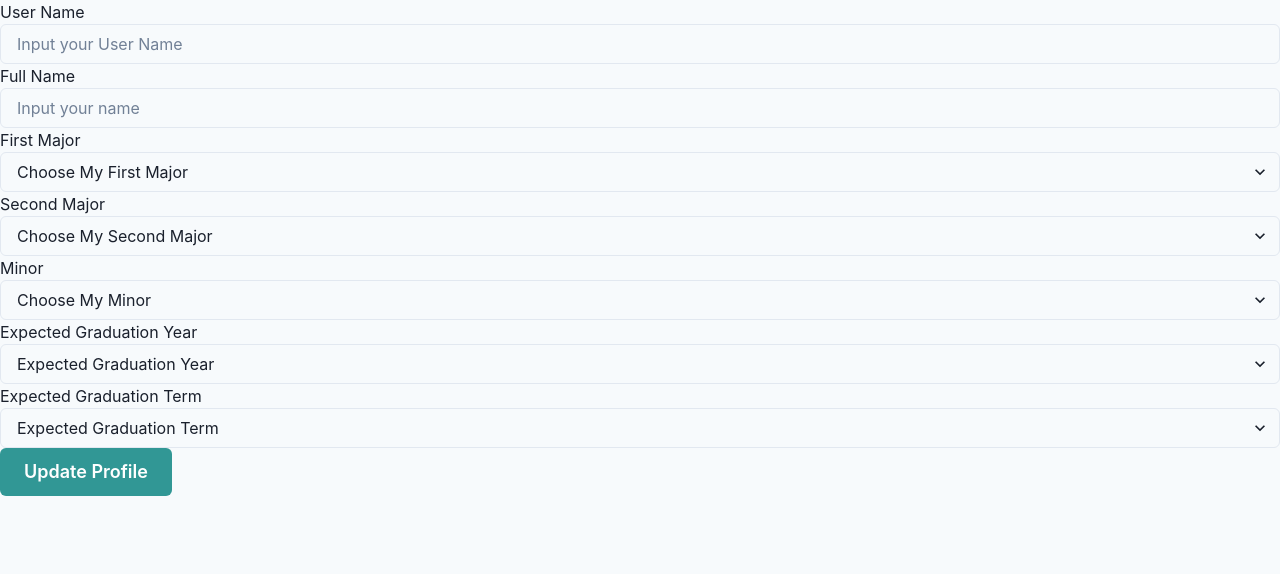
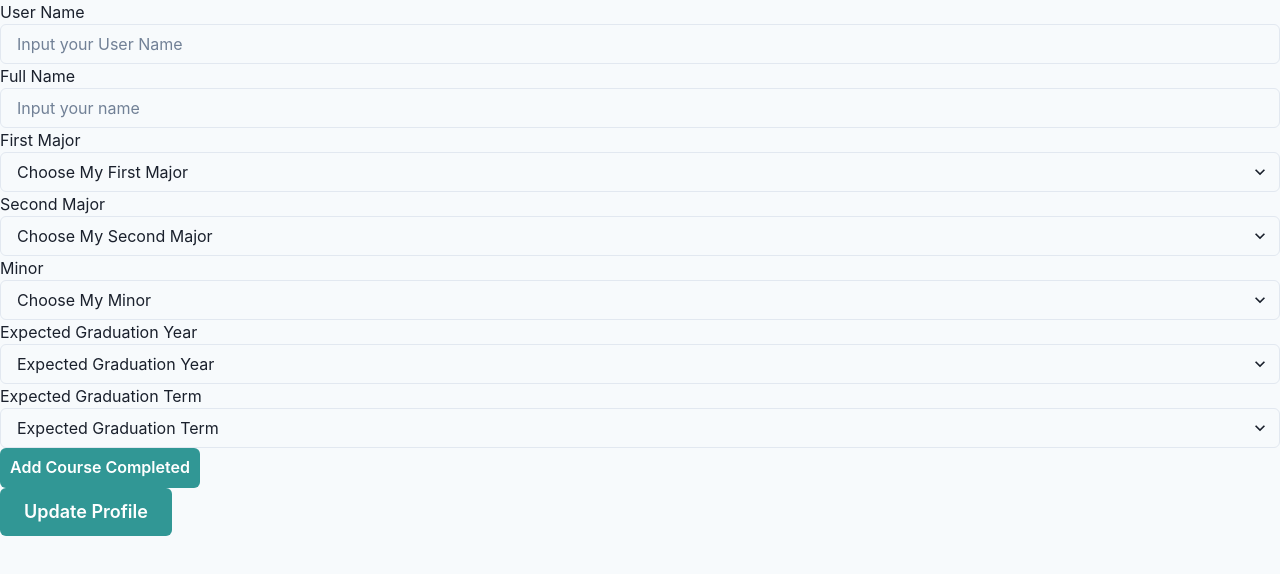
Before and after one commit to jovialis/vu-course-planner, a Next.js app in the folder hosting/: page /profile in a window 1280 px wide. Shown: the top 574 px of the page. Built offline with nearby package versions, Linux system fonts and the light colour scheme; no server answers.

Commit message:
10/06 2pm

```diff
--- a/hosting/pages/profile.tsx
+++ b/hosting/pages/profile.tsx
@@ -1,4 +1,4 @@
-import { Input, Text, Box, Select, Button, ButtonGroup, FormLabel, FormControl,  } from '@chakra-ui/react'
+import { Input, Text, Box, Select, Button, ButtonGroup, FormLabel, FormControl, Stack } from '@chakra-ui/react'
 import React, {useContext, useEffect, useState} from "react";
 
 import { getFunctions, httpsCallable } from 'firebase/functions'
@@ -69,19 +69,18 @@ export default function UserProfile() {
             console.error('Error calling Cloud Function:', error);
           });
 
+    }
 
-
+    function handleAddCourse() {
+        return 1
     }
 
 
 
     return (
-        <Box>
-            <form onSubmit={handleSubmit}>
-                <FormControl>
+        <Box spacing ={4}>
             <Text>User Name</Text>
             <Input placeholder='Input your User Name' size='md' onChange={changeUsername}/>
-
             <Text>Full Name</Text>
             <Input placeholder='Input your name' size='md' onChange={(event) => {setName(event.target.value)}}/>
 
@@ -130,11 +129,18 @@ export default function UserProfile() {
                 <option value='Summer'>Summer</option>
             </Select>
 
+            <Stack>
+
+                <Button colorScheme='teal' size= 'md' onClick = {handleAddCourse}
+                style={{ width: '200px', }}>
+                    Add Course Completed
+                </Button>
+            </Stack>
+
+
             <Button colorScheme='teal' size='lg' onClick={handleSubmit}>
                 Update Profile
             </Button>
-                </FormControl>
-            </form>
         </Box>
     )
 }
```
Lines whose indentation alone changed are shown as unchanged.
